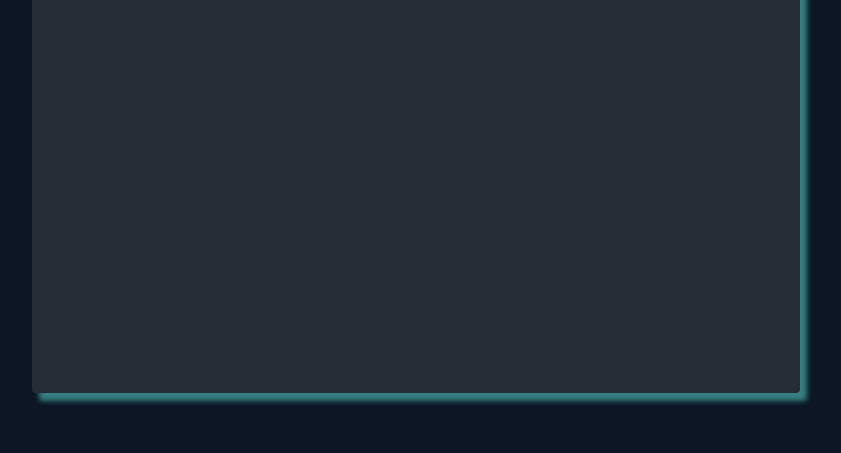
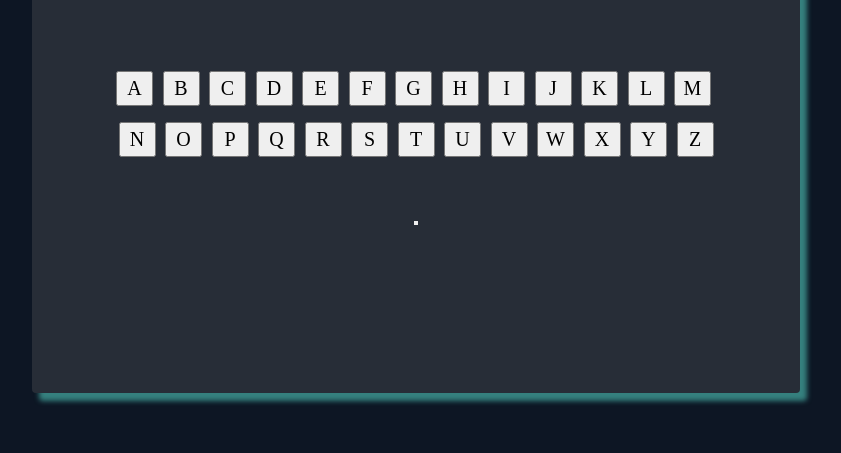
Before and after one commit to androso/hangman-js, a PHP site: page /game.html in a window 1280 px wide. Shown: the part 347-800 px from the top of the page, without its empty margins (224-1065 px from the left). Run offline with PHP 8.4, Linux system fonts and the light colour scheme.

Commit message:
adding keyboard

```diff
--- a/game.html
+++ b/game.html
@@ -12,11 +12,38 @@
             <p class="game__stats">Lives: 0</p>
             <h1 class="game__title title">HANGMAN</h1>
             <canvas id="person" width="260" height="200"></canvas>
+
+            <div class="keyboard">
+                <button class="key">A</button>
+                <button class="key">B</button>
+                <button class="key">C</button>
+                <button class="key">D</button>
+                <button class="key">E</button>
+                <button class="key">F</button>
+                <button class="key">G</button>
+                <button class="key">H</button>
+                <button class="key">I</button>
+                <button class="key">J</button>
+                <button class="key">K</button>
+                <button class="key">L</button>
+                <button class="key">M</button>
+                <button class="key">N</button>
+                <button class="key">O</button>
+                <button class="key">P</button>
+                <button class="key">Q</button>
+                <button class="key">R</button>
+                <button class="key">S</button>
+                <button class="key">T</button>
+                <button class="key">U</button>
+                <button class="key">V</button>
+                <button class="key">W</button>
+                <button class="key">X</button>
+                <button class="key">Y</button>
+                <button class="key">Z</button>
+            </div>
+            <button class=""></button>
         </div>
     </div>
-
-
-
 
 
     <script src="./src/main.js"></script>
--- a/styles.css
+++ b/styles.css
@@ -175,3 +175,26 @@
     margin-bottom: 25px;
 
   }
+
+  .keyboard{
+    padding: 50px;
+  }
+
+  .key{
+    width: 37px;
+    height: 35px;
+    font-family: 'Times New Roman', Times, serif;
+    font-size: 20px;
+    margin-right: 5px;
+    margin-top: 16px;
+  }
+  .key:last-of-type {
+    margin-right: 0;
+  }
+
+  .key:hover{
+    cursor: pointer;
+    border-radius: 5px;
+    transform: scale(1.1);
+    border: 2px solid rgb(92, 214, 255)
+  }
```
